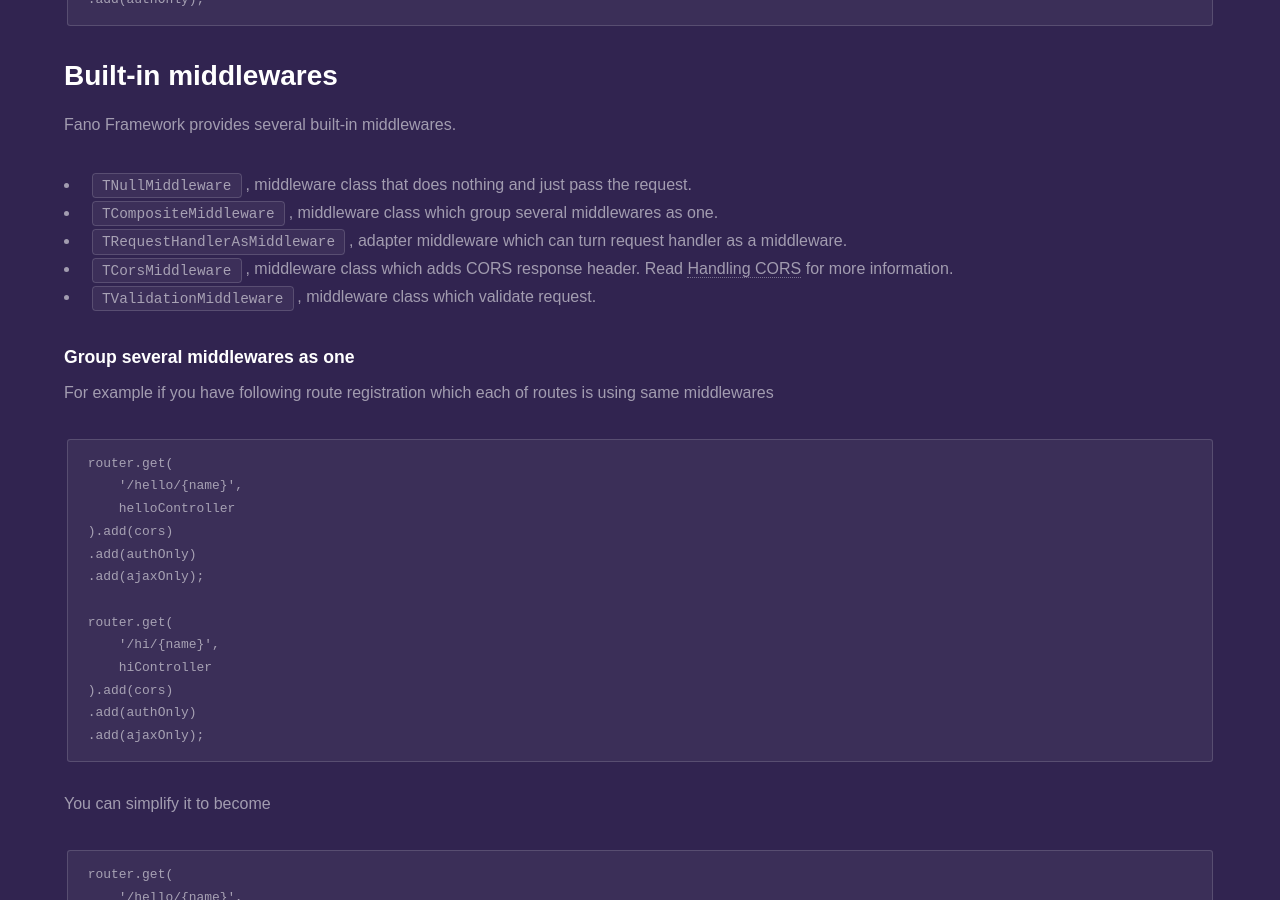
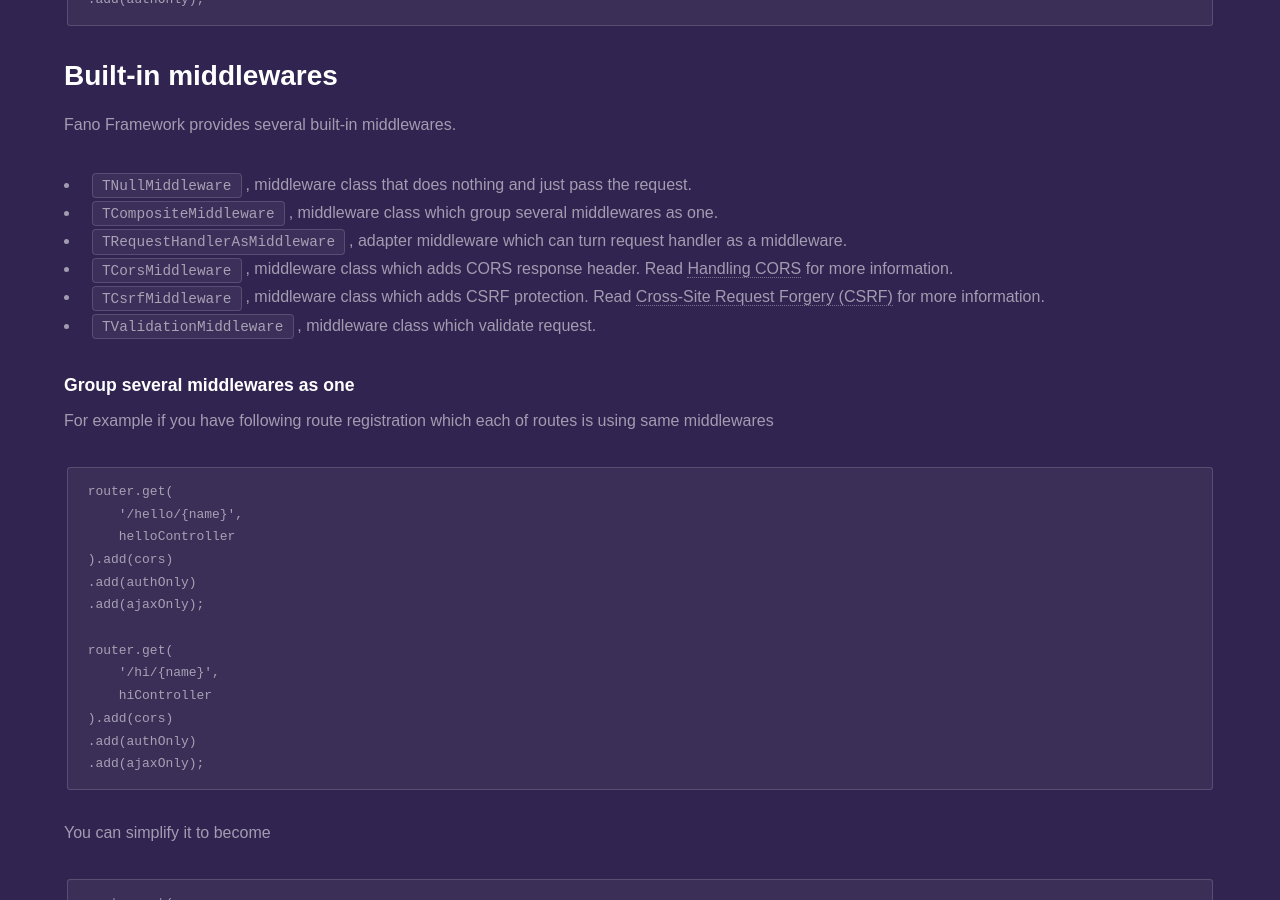
Before and after one commit to fanoframework/fanoframework.github.io, a Jekyll site: the page built from middlewares/index.md, in a window 1280 px wide and 900 px high, scrolled down 4444 px. Built offline with Jekyll 4.4.1, drawn with Linux system fonts in a browser that asks for light colours; our own code applies the rules of GitHub Pages for plain Markdown files; some of the changed text lies outside the part shown.

Commit message:
improve middleware content

````diff
--- a/middlewares/index.md
+++ b/middlewares/index.md
@@ -32,7 +32,7 @@ function handleRequest(
 ```
 - `request` is current request object
 - `response` is current response object
-- `args` is current route arguments
+- `args` is current route arguments, read [Working with Router](/working-with-router#getting-route-argument) for more information about route argument.
 - `next` is next middleware to execute
 
 If a middleware should continue execution, it must call `next` request handler otherwise execution is stop and current response will be response what client browser received.
@@ -182,6 +182,7 @@ Fano Framework provides several built-in middlewares.
 - `TCompositeMiddleware`, middleware class which group several middlewares as one.
 - `TRequestHandlerAsMiddleware`, adapter middleware which can turn request handler as a middleware.
 - `TCorsMiddleware`, middleware class which adds CORS response header. Read [Handling CORS](/security/handling-cors) for more information.
+- `TCsrfMiddleware`, middleware class which adds CSRF protection. Read [Cross-Site Request Forgery (CSRF)](/security/csrf-protection) for more information.
 - `TValidationMiddleware`, middleware class which validate request.
 
 ### Group several middlewares as one
````
Also changed, not shown: working-with-router/index.md (+1 -1 lines).
